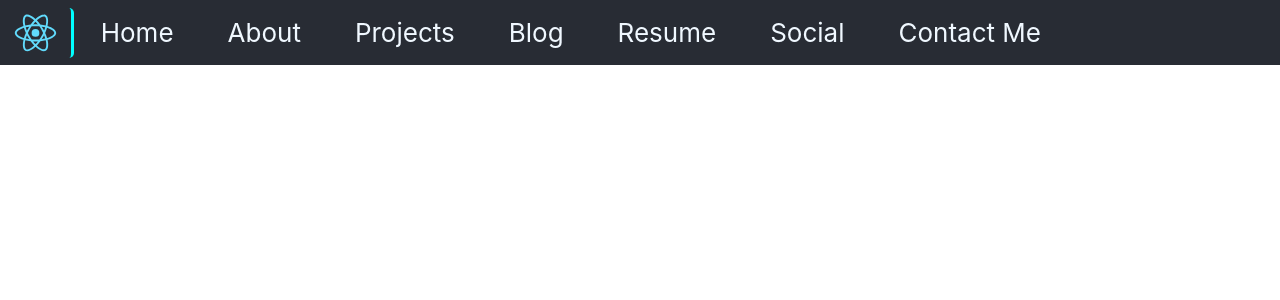
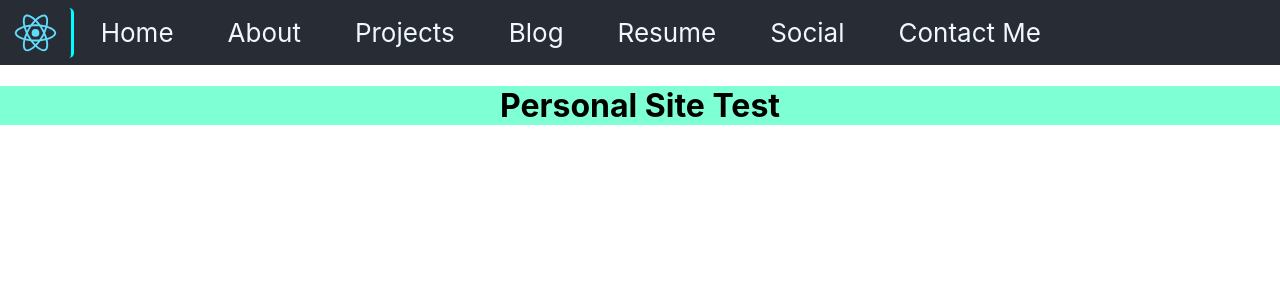
Before and after one commit to matt-draghi/Personal-Website, a React (Create React App) app: page / in a window 1280 px wide. Shown: the top 300 px of the page. Built offline with nearby package versions, Linux system fonts and the light colour scheme.

Commit message:
Updated home path

```diff
--- a/src/App.js
+++ b/src/App.js
@@ -19,7 +19,7 @@ function App() {
       </header>
       <div className='component-container'>
         <Switch>
-          <Route path="/home">
+          <Route exact path="/">
             <Home />
           </Route>
           <Route path="/about">
--- a/src/components/Navbar.js
+++ b/src/components/Navbar.js
@@ -3,7 +3,7 @@ import {NavLink} from "react-router-dom"
 function Navbar(){
     return(
         <div>
-            <NavLink exact to="/home">
+            <NavLink exact to="/">
                 Home
             </NavLink>
             <NavLink exact to="/about">
```
